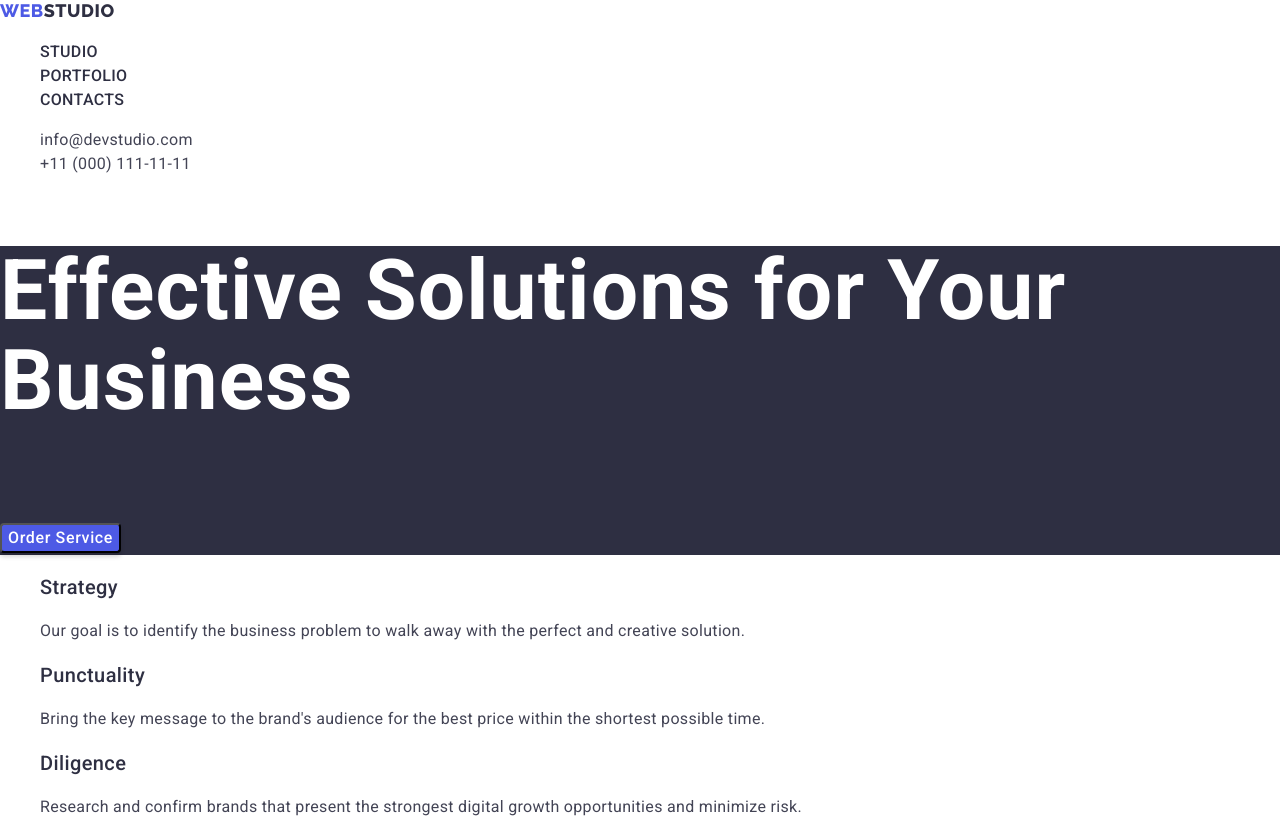
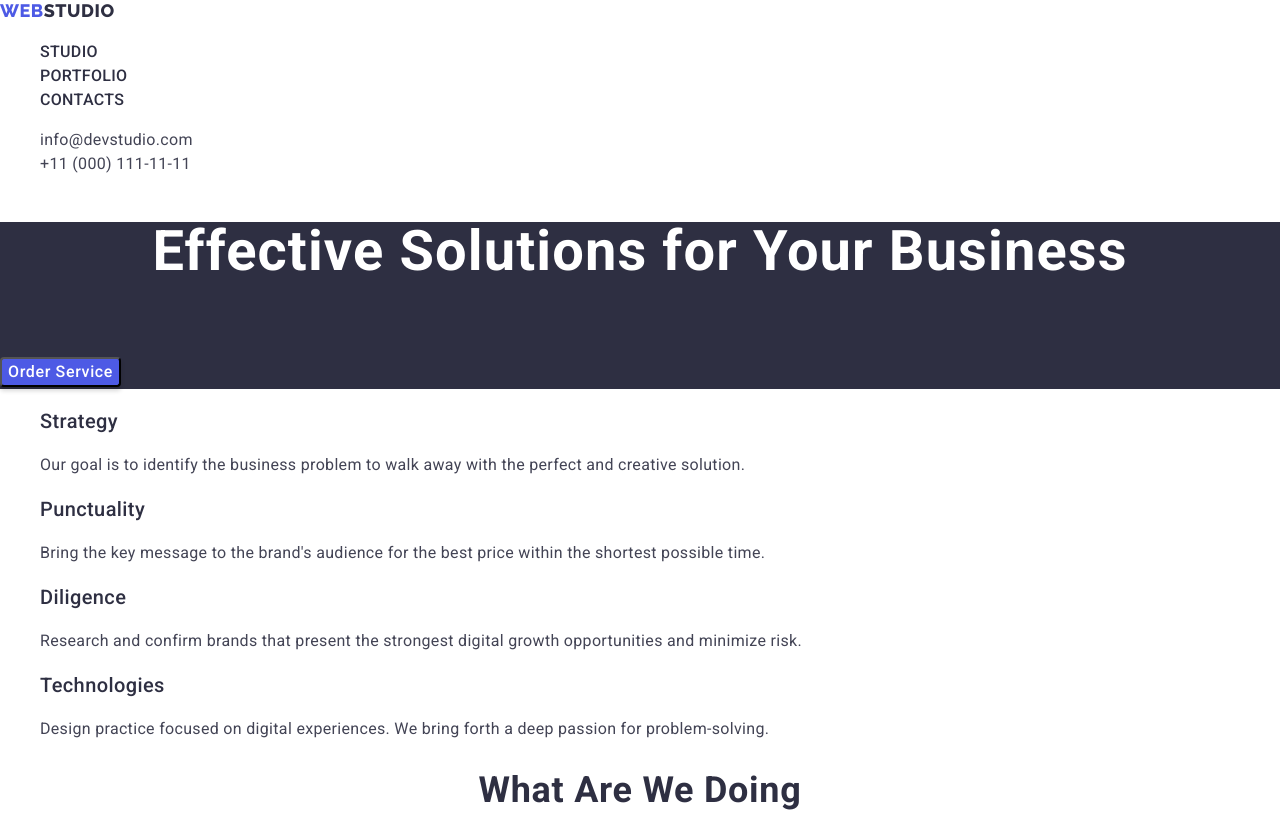
Before and after one commit to Olexandr1703/goit-markup-hw-02, a plain HTML site: page index.html in a window 1280 px wide. Shown: the top 822 px of the page. Drawn offline with nearby package versions, Linux system fonts and the light colour scheme; files whose address does not match are found by name.

Commit message:
goit-markup-hw-02

```diff
--- a/css/styles.css
+++ b/css/styles.css
@@ -93,6 +93,13 @@ button {
   letter-spacing: 0.02em;
   color: #ffffff;
   background-color: var(--main-dark-cl);
+}
+.hero-section-title {
+  font-size: 56px;
+  line-height: 1.07;
+  line-height: 1.07;
+  letter-spacing: 0.02em;
+  text-align: center;
 }
 .hero-btn {
   font-family: "Roboto";
--- a/index.html
+++ b/index.html
@@ -58,7 +58,9 @@
     <main class="main">
       <!-- Hero section -->
       <section class="hero-section">
-        <h1>Effective Solutions for Your Business</h1>
+        <h1 class="hero-section-title">
+          Effective Solutions for Your Business
+        </h1>
         <button class="hero-btn" type="button">Order Service</button>
       </section>
 
```
